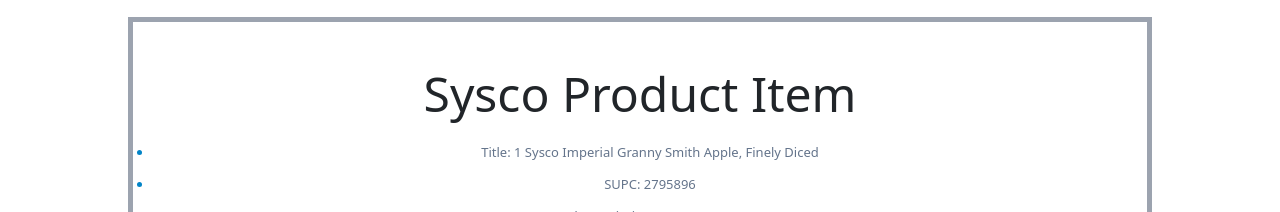
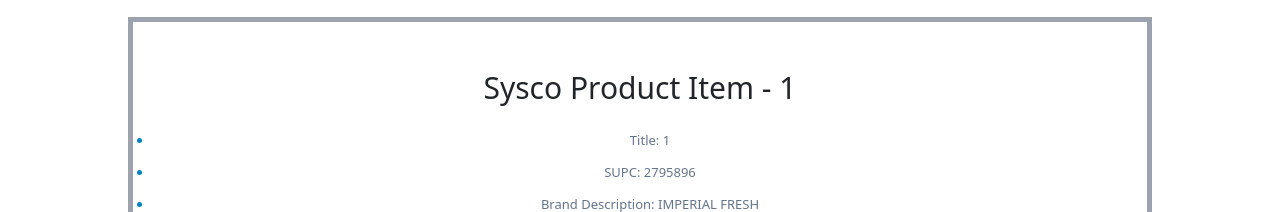
Before and after one commit to rpan0165/nextjs-foodie-demo, a Next.js app in the folder foodie-demo/: page /sysco-products/1 in a window 1280 px wide. Shown: the part 170-382 px from the top of the page. Built offline with nearby package versions, Linux system fonts and the light colour scheme.

Commit message:
Updating sysco-products page

```diff
--- a/foodie-demo/app/components/Navigation.jsx
+++ b/foodie-demo/app/components/Navigation.jsx
@@ -83,7 +83,7 @@ function Navigation() {
                     )}
                 </Navbar.Toggle> */}
 
-                <div id="basic-navbar-nav" className="navbar-searchbar col-span-4" style={{}}>
+                <div id="basic-navbar-nav" className="navbar-searchbar col-span-3" style={{}}>
                     {/* search bar */}
                     <SearchBar />
                 </div>
--- a/foodie-demo/app/sysco-products/[individualProduct]/page.js
+++ b/foodie-demo/app/sysco-products/[individualProduct]/page.js
@@ -1,12 +1,22 @@
-import React from 'react'
+'use client'
+import React from 'react';
+import { useRouter } from 'next/navigation';
 
-function page() {
+function page({params}) {
+
+  const router = useRouter();
+
+    // Check whether router.query is empty {} or not
+    const str = params.individualProduct;
+    const replaced = str.replace(/%20|%2C|%22/gi,' ');
+
+
     return (
         <div>
             <div className='mx-auto mt-5 mb-5 py-5 border-5 border-gray-400 border-spacing-4 max-w-5xl'>
-                <h1 className='text-5xl text-center mb-4'>Sysco Product Item</h1>
+                <h2 className='text-3xl text-center mb-4'>Sysco Product Item - {replaced}</h2>
                 <ul role="list" className="marker:text-sky-600 list-disc pl-5 space-y-3 text-slate-500  text-center">
-                    <li>Title: 1 Sysco Imperial Granny Smith Apple, Finely Diced</li>
+                    <li>Title: {replaced}</li>
                     <li>SUPC: 2795896</li>
                     <li>Brand Description: IMPERIAL FRESH</li>
                 </ul>
```
